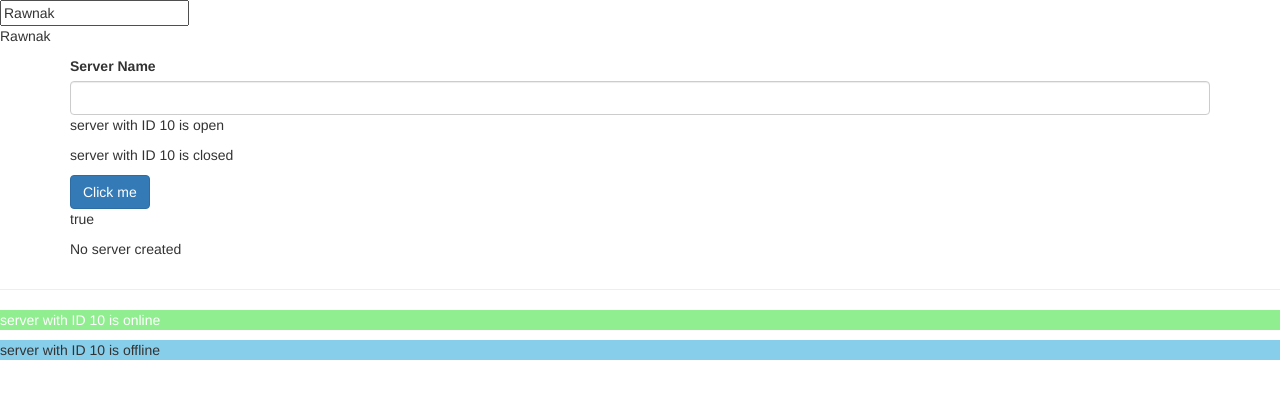
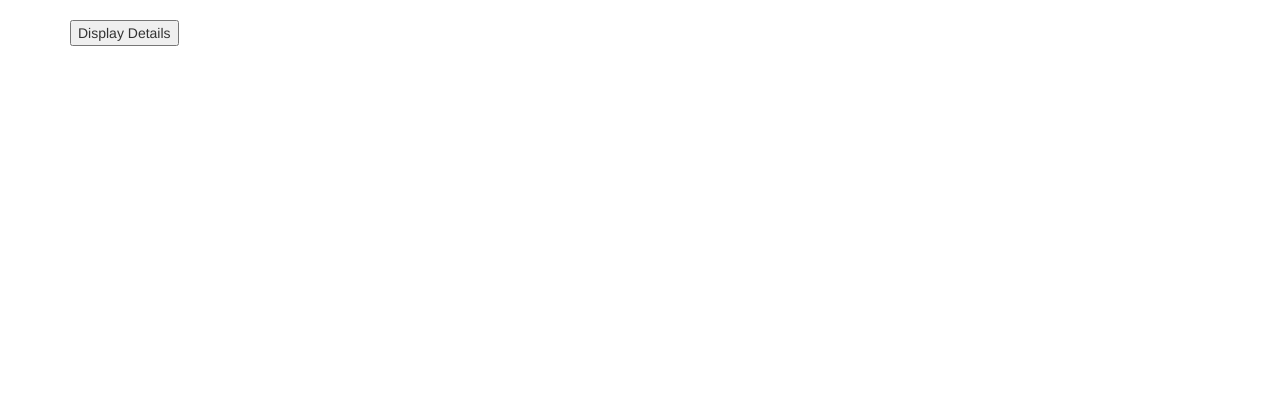
Before and after one commit to rawnakchourasia/Learn-Angular, an Angular app: page / in a window 1280 px wide. Shown: the top 398 px of the page. Built offline with nearby package versions, Linux system fonts and the light colour scheme.

Commit message:
Assignment 3 completed

```diff
--- a/src/app/app.component.html
+++ b/src/app/app.component.html
@@ -1,4 +1,5 @@
-
+<!--
 <input type="text" [(ngModel)]="Name">
 <p>{{ Name }}</p>
-<app-servers></app-servers>
+<app-servers></app-servers> -->
+<app-assignment2></app-assignment2>
--- a/src/app/app.module.ts
+++ b/src/app/app.module.ts
@@ -4,13 +4,15 @@ import { FormsModule } from '@angular/forms';
 import { AppComponent } from './app.component';
 import { ServerComponent } from './server/server.component';
 import { ServersComponent } from './servers/servers.component';
+import { Assignment2Component } from './assignment2/assignment2.component';
 
 
 @NgModule({
   declarations: [
     AppComponent,
     ServerComponent,
-    ServersComponent
+    ServersComponent,
+    Assignment2Component
   ],
   imports: [
     BrowserModule,
--- /dev/null
+++ b/src/app/assignment2/assignment2.component.css
@@ -0,0 +1,6 @@
+.notVisible{
+    display: none;
+}
+.textCol{
+    color:white;
+}
--- /dev/null
+++ b/src/app/assignment2/assignment2.component.html
@@ -0,0 +1,13 @@
+<div class="container">
+    <div class="col-xs-12">
+        <div class="row">
+            <br>
+            <button (click)="removeAdd()">Display Details</button>
+            <p [ngClass]="{notVisible : binaryNum === 0}">Lorem Ipsum is simply dummy text of the printing and typesetting industry.</p>
+            <li *ngFor="let item of tempArr;index as i">
+                <span [ngClass]="{textCol: i>3}" [ngStyle]="i>3 && {backgroundColor:'blue'}"> {{ item }} </span>
+            </li>
+        </div>
+
+    </div>
+</div>
--- /dev/null
+++ b/src/app/assignment2/assignment2.component.ts
@@ -0,0 +1,28 @@
+import { Component, OnInit } from '@angular/core';
+
+@Component({
+  selector: 'app-assignment2',
+  templateUrl: './assignment2.component.html',
+  styleUrls: ['./assignment2.component.css']
+})
+export class Assignment2Component implements OnInit {
+  binaryNum=0;
+  tempArr=[];
+  constructor() { }
+
+  ngOnInit(): void {
+  }
+
+  removeAdd(){
+    if(this.binaryNum===0){
+      this.binaryNum=this.binaryNum+1;
+    } else{
+      this.binaryNum=this.binaryNum-this.binaryNum;
+    }
+    var timestamp = new Date().getTime();
+    this.tempArr.push(timestamp);
+    console.log(this.tempArr);
+    return this.binaryNum;
+  }
+
+}
```
Also changed, not shown: 1 other file (tests, documents, lock files or other folders).
